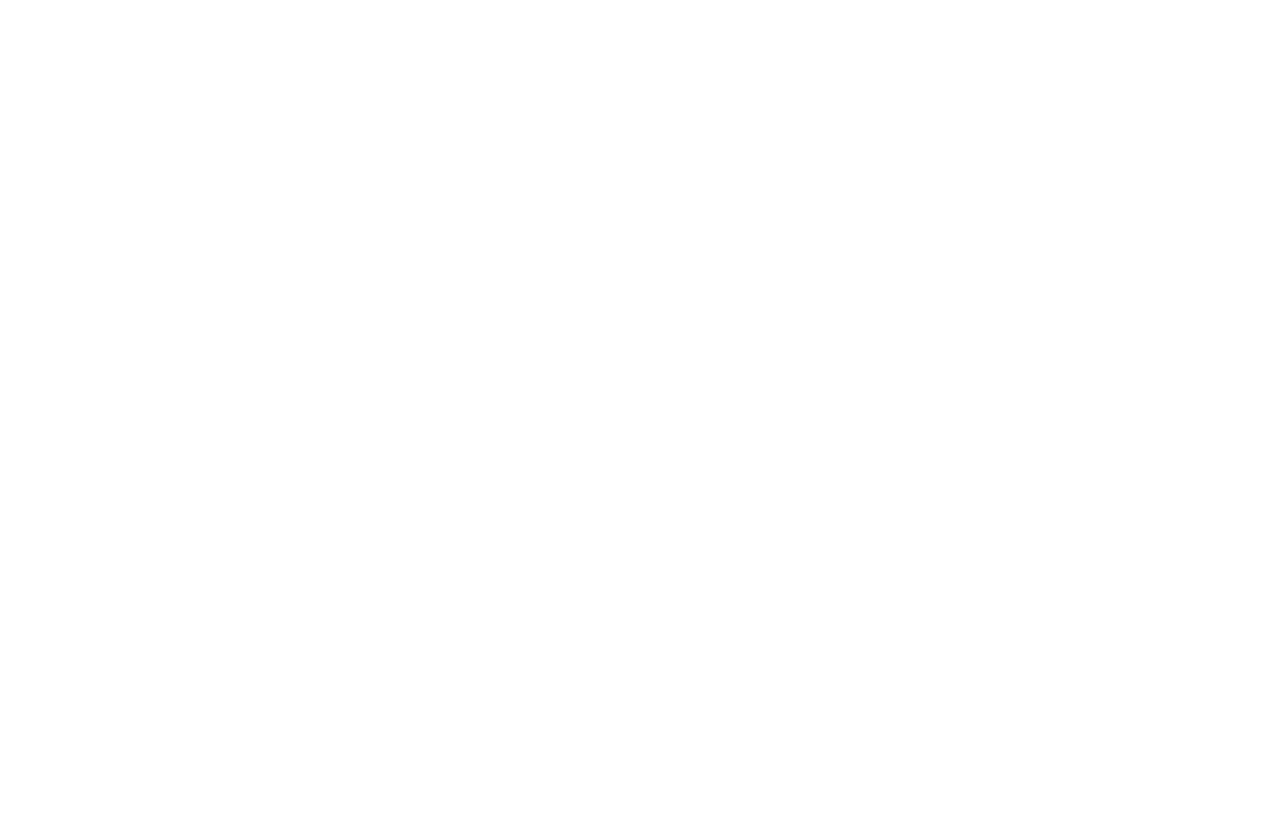
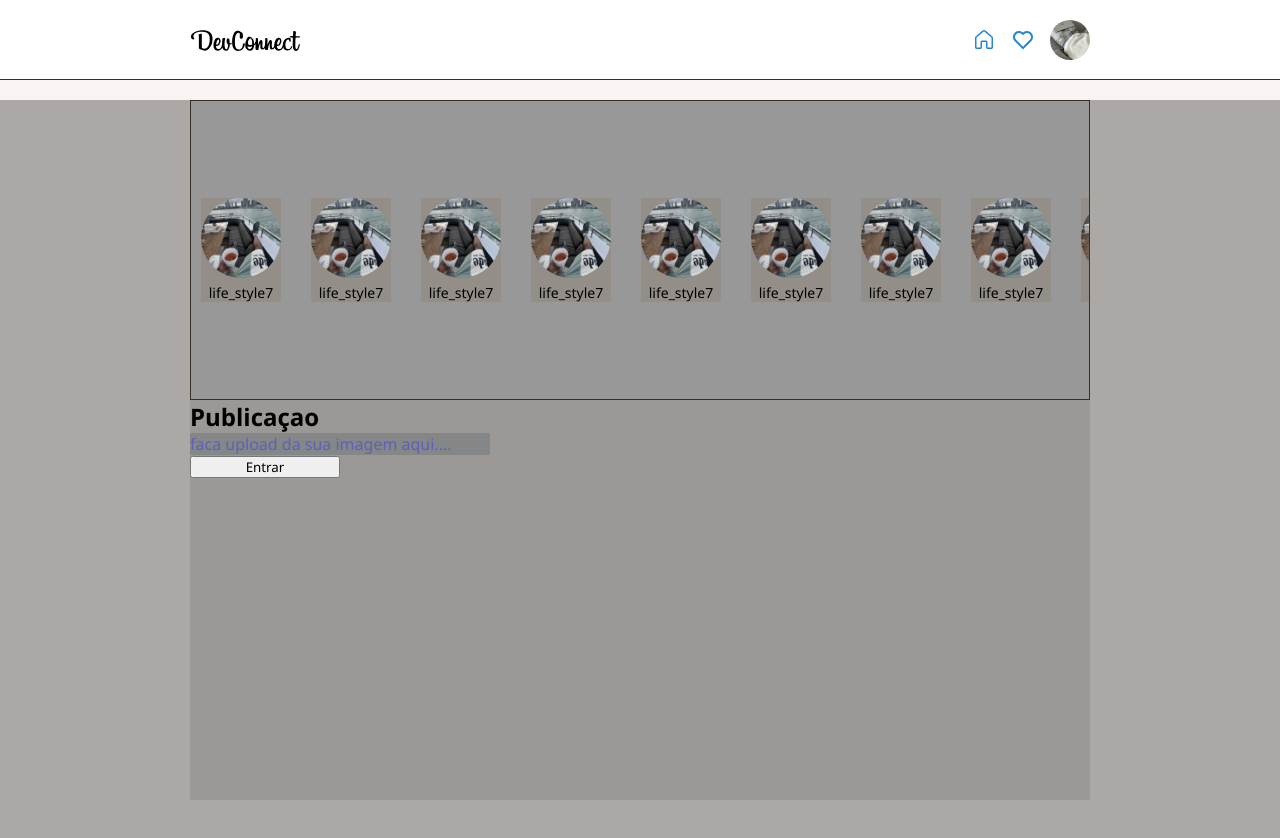
Before and after one commit to Paulo77k/2S_DevConnect_M, a plain HTML site: page static_devconnect/pages/feed.html in a window 1280 px wide. Before the commit the page ends 800 px from the top, so only its background shows below. Drawn offline with Linux system fonts and the light colour scheme.

Commit message:
finalizada a aula sobre cabecalo e login

```diff
--- a/static_devconnect/pages/feed.html
+++ b/static_devconnect/pages/feed.html
@@ -0,0 +1,151 @@
+<!DOCTYPE html>
+<html lang="pt-BR">
+
+<head>
+    <meta charset="UTF-8">
+    <meta name="viewport" content="width=, initial-scale=1.0">
+    <title>Feed - DevConnect</title>
+    <link rel="shortcut icon" href="../assets/midia_devconnect/logo-devconnect-sm.svg" type="image/x-icon">
+    <link rel="stylesheet" href="../styles/global.css">
+    <link rel="stylesheet" href="../styles/feed.css">
+</head>
+
+<body>
+    <h1>Tela Feed - DevConnect</h1>
+    <header id="cabecalho">
+        <nav>
+            <a href="./feed.html">
+                <img id="logo-desktop" src="../assets/midia_devconnect/logo-devconnect-md.svg" alt="Logo do DevConnect">
+            </a>
+            <a href="./feed.html">
+                <img id="logo-mobile" src="../assets/midia_devconnect/logo-devconnect-sm.svg" alt="Logo do DevConnect">
+            </a>
+            <div class="cabecalho-acoes">
+                <a href="./feed.html">
+                    <img src="../assets/midia_devconnect/icone-casa-azul.svg" alt="">
+                </a>
+                <a href="#">
+                    <img src="../assets/midia_devconnect/icone-coracao-azul.svg" alt="">
+                </a>
+                <a href="#">
+                    <img id="foto-perfil" src="../baixados (3).jpg" alt="">
+
+
+                </a>
+            </div>
+        </nav>
+    </header>
+    <main>
+        <div class="container-flex-publi">
+                <section id="stories" class="estilo-formulario">
+                    <article class="card-storie">
+         <button type="button">
+            <img src="../baixados (5).jpg" alt="">
+            life_style7
+         </button>
+                    </article>
+                    <article class="card-storie">
+         <button type="button">
+            <img src="../baixados (5).jpg" alt="">
+            life_style7
+         </button>
+                    </article>
+                    <article class="card-storie">
+         <button type="button">
+            <img src="../baixados (5).jpg" alt="">
+            life_style7
+         </button>
+                    </article>
+                    <article class="card-storie">
+         <button type="button">
+            <img src="../baixados (5).jpg" alt="">
+            life_style7
+         </button>
+                    </article>
+                    <article class="card-storie">
+         <button type="button">
+            <img src="../baixados (5).jpg" alt="">
+            life_style7
+         </button>
+                    </article>
+                    <article class="card-storie">
+         <button type="button">
+            <img src="../baixados (5).jpg" alt="">
+            life_style7
+         </button>
+                    </article>
+                    <article class="card-storie">
+         <button type="button">
+            <img src="../baixados (5).jpg" alt="">
+            life_style7
+         </button>
+                    </article>
+                    <article class="card-storie">
+         <button type="button">
+            <img src="../baixados (5).jpg" alt="">
+            life_style7
+         </button>
+                    </article>
+                    <article class="card-storie">
+         <button type="button">
+            <img src="../baixados (5).jpg" alt="">
+            life_style7
+         </button>
+                    </article>
+                    <article class="card-storie">
+         <button type="button">
+            <img src="../baixados (5).jpg" alt="">
+            life_style7
+         </button>
+                    </article>
+                    <article class="card-storie">
+         <button type="button">
+            <img src="../baixados (5).jpg" alt="">
+            life_style7
+         </button>
+                    </article>
+                    <article class="card-storie">
+         <button type="button">
+            <img src="../baixados (5).jpg" alt="">
+            life_style7
+         </button>
+                    </article>
+                    <article class="card-storie">
+         <button type="button">
+            <img src="../baixados (5).jpg" alt="">
+            life_style7
+         </button>
+                    </article>
+                    <article class="card-storie">
+         <button type="button">
+            <img src="../baixados (5).jpg" alt="">
+            life_style7
+         </button>
+                    </article>
+                    <article class="card-storie">
+         <button type="button">
+            <img src="../baixados (5).jpg" alt="">
+            life_style7
+         </button>
+                    </article>
+
+        </section>
+        <section id="criar-publi">
+            <h2>Publicaçao</h2>
+            <footer>
+  <div>
+          <label for="campo-upload" id="texto-upload">faca upload da sua imagem aqui....</label>
+          <input type="file" name="" id="campo-upload">
+        </div>
+         <button type="submit" class="formulario-botao-cadastre-se"> Entrar</button>
+
+            </footer>
+
+        </section>
+        </div>
+
+
+    </main>
+</body>
+
+</html>
--- a/static_devconnect/styles/feed.css
+++ b/static_devconnect/styles/feed.css
@@ -0,0 +1,68 @@
+main{
+background-color: rgba(107, 104, 104, 0.542);
+width: 100%;
+min-height: 100vh;
+display: flex;
+justify-content: center;
+margin-top: 20px;
+}
+
+.container-flex-publi{
+background-color: rgba(164, 173, 180, 0.627);
+height: 700px;
+width: 90px;
+max-width: 900px;
+
+}
+.container-flex-publi{
+      width: 90%;
+  height: 700px;
+  background-color: rgba(84, 84, 84, 0.192);
+
+
+}
+
+#stories {
+    background-color: rgba(150, 152, 153, 0.711);
+    width: 100%;
+    height: 300px;
+    padding: 10px;
+    display: flex;
+    align-items: center;
+    justify-content: space-between;
+    overflow-x: scroll;
+    gap: 30px;
+
+}
+#stories::-webkit-scrollbar{
+    width: 0;
+}
+.card-storie{
+background-color: rgba(138, 121, 99, 0.308);
+border: 3px;
+border-color: black;
+}
+.card-storie > button{
+    background-color: transparent;
+    border: none;
+
+    font-size: var(--tamanho-fonte-sm);
+    color: 00000;
+    text-decoration: none;
+    display: flex;
+    flex-direction: column;
+    align-items: center;
+    gap: 5px ;
+
+
+}
+.card-storie>button>img{
+width: 80px;
+height: 80px;
+object-fit: cover;
+object-position: center;
+border-radius: 50%;
+}
+.formulario-botao-cadastre-se{
+width: 150px;
+}
--- a/static_devconnect/styles/global.css
+++ b/static_devconnect/styles/global.css
@@ -36,8 +36,10 @@ background-color: var(--cor-semibranca);
 
   }
 
-  h1{ position: absolute;
+  h1{
+    position: absolute;
     z-index: 1;
+    opacity: 0;
 
 
 
@@ -70,3 +72,74 @@ border: none;
  color: rgba(149, 151, 152, 0.707);
  font-weight: 600;
 }
+.estilo-formulario{
+    background-color: rgba(56, 126, 216, 0.416);
+    border: var(--borda);
+    width: 100%;
+
+
+}
+
+#campo-upload{
+display: none;
+
+}
+#texto-upload{
+display: inline-block;
+width: 300px;
+background-color: rgba(113, 119, 123, 0.525);
+border-radius: 2px;
+color: rgba(80, 80, 207, 0.708);
+}
+
+
+#cabecalho{
+background-color: #ffffff;
+width: 100%;
+height: 80px;
+display: flex;
+justify-content: center;
+border-bottom: var(--borda);
+}
+#cabecalho >  nav{
+
+width: 85%;
+max-width: 900px;
+height: 100%;
+display: flex;
+align-items: center;
+justify-content: space-between;
+
+}
+.cabecalho-acoes{
+
+  display: flex;
+  align-items: center;
+
+  gap: 15PX;
+
+}
+.cabecalho-acoes > a{
+  display: flex;
+  align-items: center;
+
+}
+  #foto-perfil{
+  width: 40px;
+  height: 40px;
+  object-fit: cover;
+  object-position: center;
+border-radius: 50%;
+  }
+  #logo-mobile{
+    display: none;
+  }
+
+  @media only screen and (max-width: 500px) {
+   #logo-mobile{
+    display: initial;
+   }
+   #logo-desktop{
+    display: none;
+   }
+  }
--- a/static_devconnect/styles/login.css
+++ b/static_devconnect/styles/login.css
@@ -39,9 +39,7 @@ align-items: center;
 
 }
 .estilo-formulario{
-    background-color: rgba(56, 126, 216, 0.416);
-    border: var(--borda);
-    width: 100%;
+
     max-width: 342px;
 
 }
```
Also changed, not shown: static_devconnect/styles/cadastro.css (+0 -16 lines), static_devconnect/baixados (3).jpg (added), static_devconnect/baixados (4).jpg (added), static_devconnect/baixados (5).jpg (added), static_devconnect/💌 Picture credit_ @dominicarchive 💌.jpg (added).
